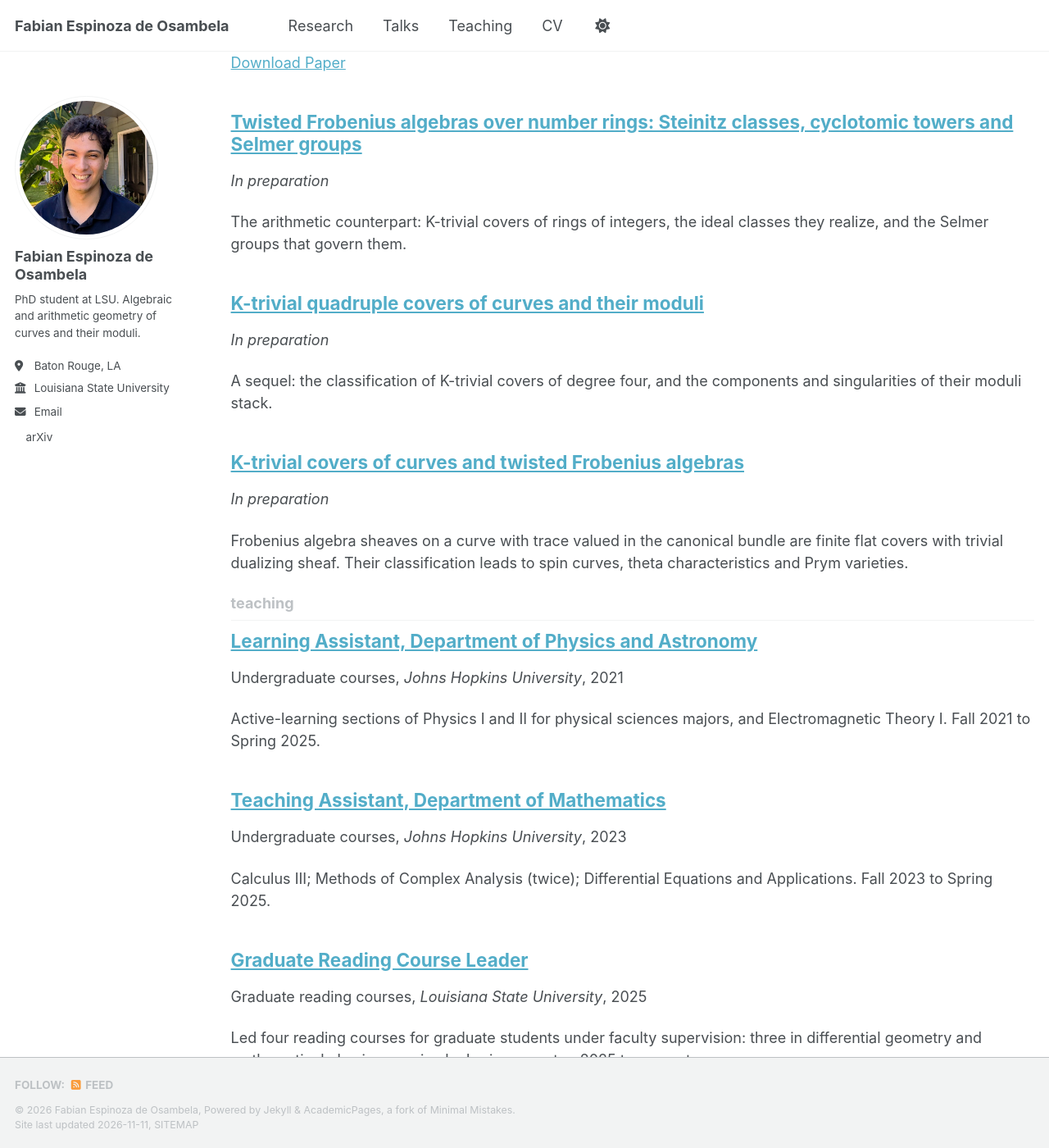
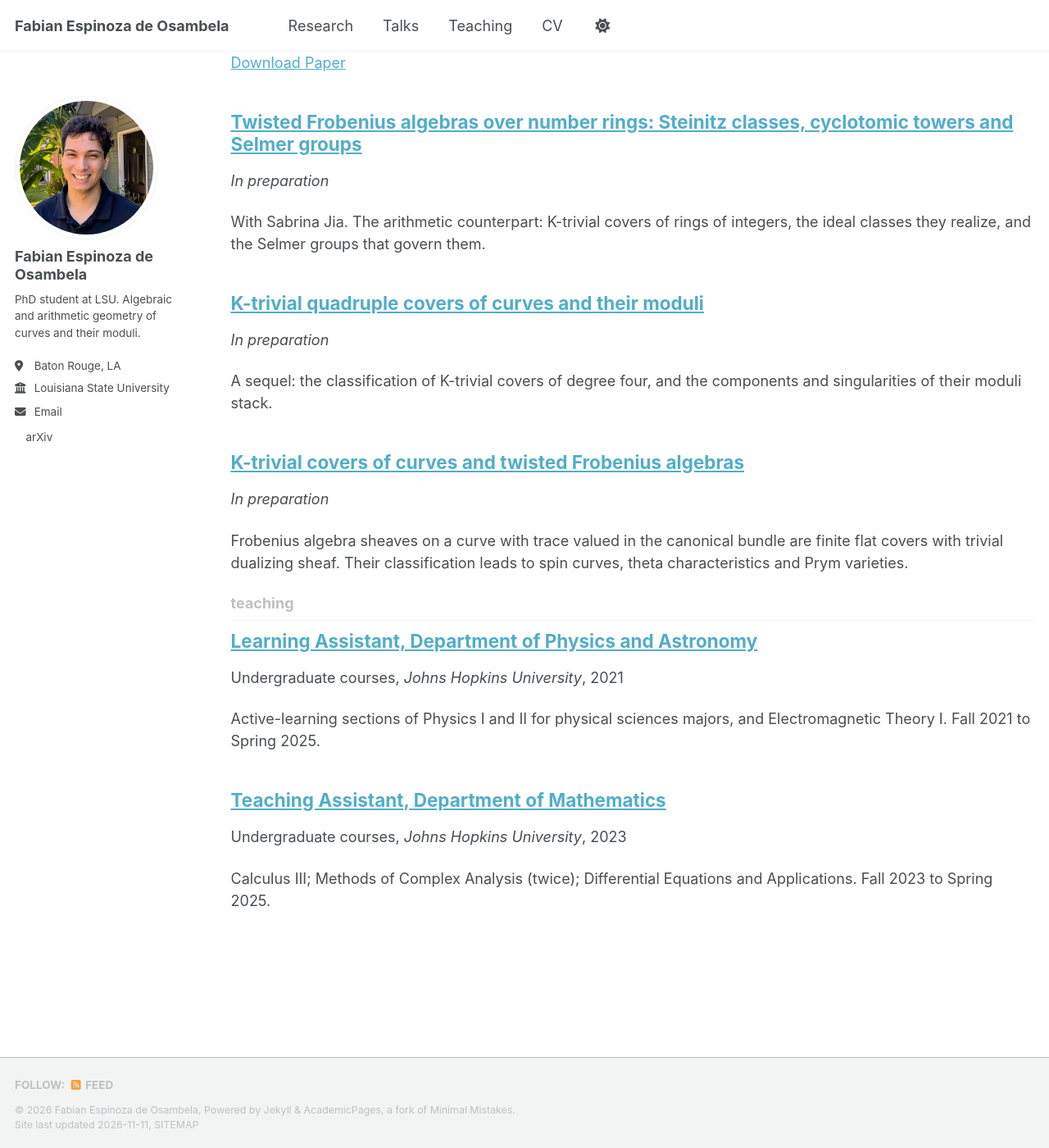
Before and after one commit to Fabes124/Fabes124.github.io, a Jekyll site: the page built from _pages/collection-archive.html, in a window 1280 px wide and 1400 px high, scrolled down 1268 px. Shown: the whole window at 82% size. Built offline with Jekyll 4.4.1, drawn with Linux system fonts in a browser that asks for light colours; a style sheet for code colours, icons or effects is not loaded.

Commit message:
Simplify home page, add coauthor on the arithmetic paper, remove graduate reading courses
Co-Authored-By: Claude Fable 5.2 <noreply@anthropic.com>
Claude-Session: https://claude.ai/code/session_01YMvCptMHDWqnefQsJ7Qtx1

```diff
--- a/_publications/2026-11-04-twisted-frobenius-number-rings.md
+++ b/_publications/2026-11-04-twisted-frobenius-number-rings.md
@@ -6,12 +6,14 @@ redirect_from:
   - /publication/iwasawa-stability-torsion-coset
 date: 2026-11-04
 venue: 'In preparation'
-citation: 'F. Espinoza de Osambela. &quot;Twisted Frobenius algebras over number rings: Steinitz classes, cyclotomic towers and Selmer groups.&quot; In preparation, expected March 2027.'
-excerpt: 'The arithmetic counterpart: K-trivial covers of rings of integers, the ideal classes they realize, and the Selmer groups that govern them.'
+citation: 'F. Espinoza de Osambela and S. Jia. &quot;Twisted Frobenius algebras over number rings: Steinitz classes, cyclotomic towers and Selmer groups.&quot; In preparation, expected March 2027.'
+excerpt: 'With Sabrina Jia. The arithmetic counterpart: K-trivial covers of rings of integers, the ideal classes they realize, and the Selmer groups that govern them.'
 category: inprep
 order: 3
 ---
 
+Joint work with Sabrina Jia.
+
 A commutative Frobenius algebra over $\mathbb{Z}$ that is an algebra over a ring of integers $\mathcal{O}_K$ is the same as a finite flat cover of $\operatorname{Spec} \mathcal{O}_K$ with trivial dualizing sheaf over $\mathbb{Z}$. The inverse different plays the role that the canonical bundle plays on a curve.
 
 In rank two, the classes realized by such covers form the coset $[\mathfrak{D}]^{-1}\,\mathrm{Cl}(K)[2]$, by Hecke's theorem. For imaginary quadratic fields $\mathbb{Q}(\sqrt{d})$ with $d \equiv 3 \pmod 4$, $d \neq -1$, unramified covers miss half of these classes, and the cyclotomic $\mathbb{Z}_2$-tower supplies missing ones: each step is a cover realizing the class of the prime above 2, never unramified, which capitulates at the next step. The Selmer group that computes the unramified classes also governs K-trivial covers of curves over number fields.
--- a/_teaching/2025-08-25-lsu-graduate-reading-courses.md
+++ /dev/null
@@ -1,12 +0,0 @@
----
-title: "Graduate Reading Course Leader"
-collection: teaching
-type: "Graduate reading courses"
-permalink: /teaching/2025-08-25-lsu-graduate-reading-courses
-venue: "Louisiana State University"
-date: 2025-08-25
-location: "Baton Rouge, LA"
-excerpt: "Led four reading courses for graduate students under faculty supervision: three in differential geometry and mathematical physics, one in algebraic geometry. 2025 to present."
----
-
-I lead reading courses for other graduate students under the supervision of two faculty members: three in a row in differential geometry and mathematical physics, and one in algebraic geometry. I choose the material, direct the meetings, and decide who presents what and when.
```
Also changed, not shown: _pages/about.md (+5 -3 lines), 1 other file.
